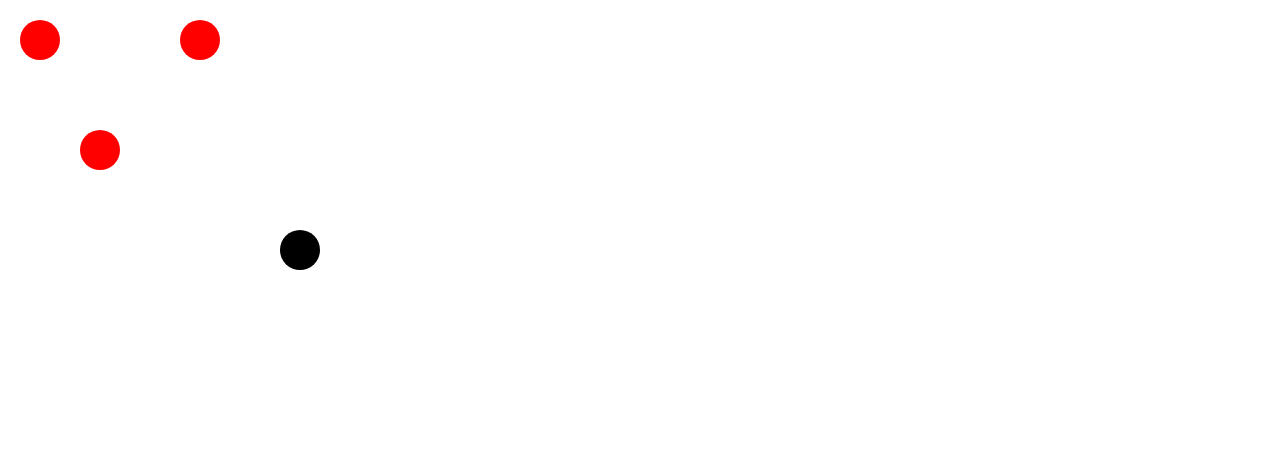
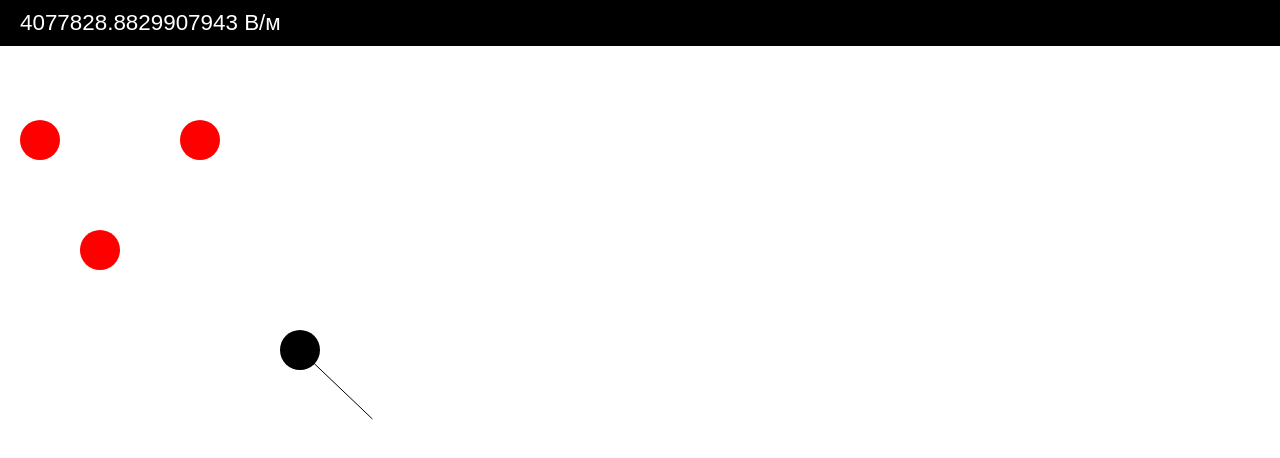
Before and after one commit to loonywizard/electric-field-strength-calculator, a website built with webpack: page index.html in a window 1280 px wide. Built offline with nearby package versions, Linux system fonts and the light colour scheme.

Commit message:
Visualise EFS and it's direction on charge move

```diff
--- a/index.html
+++ b/index.html
@@ -4,7 +4,13 @@
     <link rel="stylesheet" href="styles.css">
   </head>
   <body>
-  <div id="container" class="container"></div>
+  <canvas
+    id="canvas"
+    class="canvas"
+  >YOUR BROWSER DOESN'T SUPPORT HTML5 CANVAS TAG!</canvas>
+  <div id="container" class="container">
+    <div id="efs-display" class="efs-display"></div>
+  </div>
   <script src="dist/bundle.js"></script>
   </body>
 </html>
--- a/src/index.js
+++ b/src/index.js
@@ -1,17 +1,36 @@
 import createElectricCharge from './electricCharge';
 import createDnDController from './dndController';
 import createEFSCalculator from './efcCalculator';
+import createScreenSizeController from './screenSizeController';
 
 const container = document.getElementById('container');
 
+const efsDisplay = document.getElementById('efs-display');
+
+const canvas = document.getElementById('canvas');
+
+const ctx = canvas.getContext('2d');
+
+const screenSizeController = createScreenSizeController();
+
+function setCanvasSize() {
+  const screenSize = screenSizeController.getScreenSize();
+  canvas.width = screenSize.x;
+  canvas.height = screenSize.y;
+}
+
+setCanvasSize();
+
+screenSizeController.subscribe(setCanvasSize);
+
 const charges = [
-  createElectricCharge({ position: { x: 40, y: 40}, parentDOMNode: container, charge: -10 }),
-  createElectricCharge({ position: { x: 200, y: 40}, parentDOMNode: container, charge: 10 }),
-  createElectricCharge({ position: { x: 100, y: 150}, parentDOMNode: container, charge: -5 }),
+  createElectricCharge({ position: { x: 40, y: 140}, parentDOMNode: container, charge: 10 }),
+  createElectricCharge({ position: { x: 200, y: 140}, parentDOMNode: container, charge: 10 }),
+  createElectricCharge({ position: { x: 100, y: 250}, parentDOMNode: container, charge: 10 }),
 ];
 
 const testCharge = createElectricCharge({
-  position: { x: 300, y: 250},
+  position: { x: 300, y: 350},
   parentDOMNode: container,
   charge: 10,
   isTest: true,
@@ -19,6 +38,18 @@ const testCharge = createElectricCharge({
 
 const efsCalculator = createEFSCalculator(charges, testCharge);
 
-const onItemMove = efsCalculator.calculate;
+const calcAndDisplayEfs = () => {
+  const { efs, angle } = efsCalculator.calculate();
+  const testChargePosition = testCharge.getPosition();
+  ctx.clearRect(0, 0, canvas.width, canvas.height);
+  ctx.fillStyle = '#000';
+  ctx.beginPath();
+  ctx.moveTo(testChargePosition.x, testChargePosition.y);
+  ctx.lineTo(testChargePosition.x + 100 * Math.cos(angle), testChargePosition.y + 100 * Math.sin(angle));
+  ctx.stroke();
+  efsDisplay.innerHTML = `${efs} В/м`;
+};
 
-const dndController = createDnDController([...charges, testCharge], onItemMove);
+calcAndDisplayEfs();
+
+const dndController = createDnDController([...charges, testCharge], calcAndDisplayEfs);
--- /dev/null
+++ b/src/screenSizeController.js
@@ -0,0 +1,36 @@
+/**
+ * Creates ScreenSizeController
+ *
+ * Controller allows us to subscribe for screen size changes
+ *
+ * screenSize is the size of web page in pixels
+ * */
+export default function createScreenSizeController() {
+  const subscribers = [];
+  let screenSize;
+  const getScreenSize = () => screenSize;
+
+  const subscribe = (callback) => {
+    subscribers.push(callback);
+  };
+
+  function setScreenSize() {
+    screenSize = {
+      x: window.innerWidth,
+      y: window.innerHeight,
+    };
+  }
+
+  setScreenSize();
+
+  window.addEventListener('resize', () => {
+    setScreenSize();
+    subscribers.forEach(cb => cb());
+  });
+
+
+  return {
+    getScreenSize,
+    subscribe,
+  };
+}
--- a/styles.css
+++ b/styles.css
@@ -9,10 +9,26 @@ body {
   box-sizing: border-box;
 }
 
+.canvas {
+  position: absolute;
+  top: 0;
+  left: 0;
+  width: 100vw;
+  height: 100vh;
+}
+
 .container {
   position: relative;
   width: 100%;
   height: 100%;
+}
+
+.efs-display {
+  padding: 10px 20px;
+  background: #000;
+  color: #fff;
+  font-size: 1.4rem;
+  font-family: sans-serif;
 }
 
 .charge {
```
